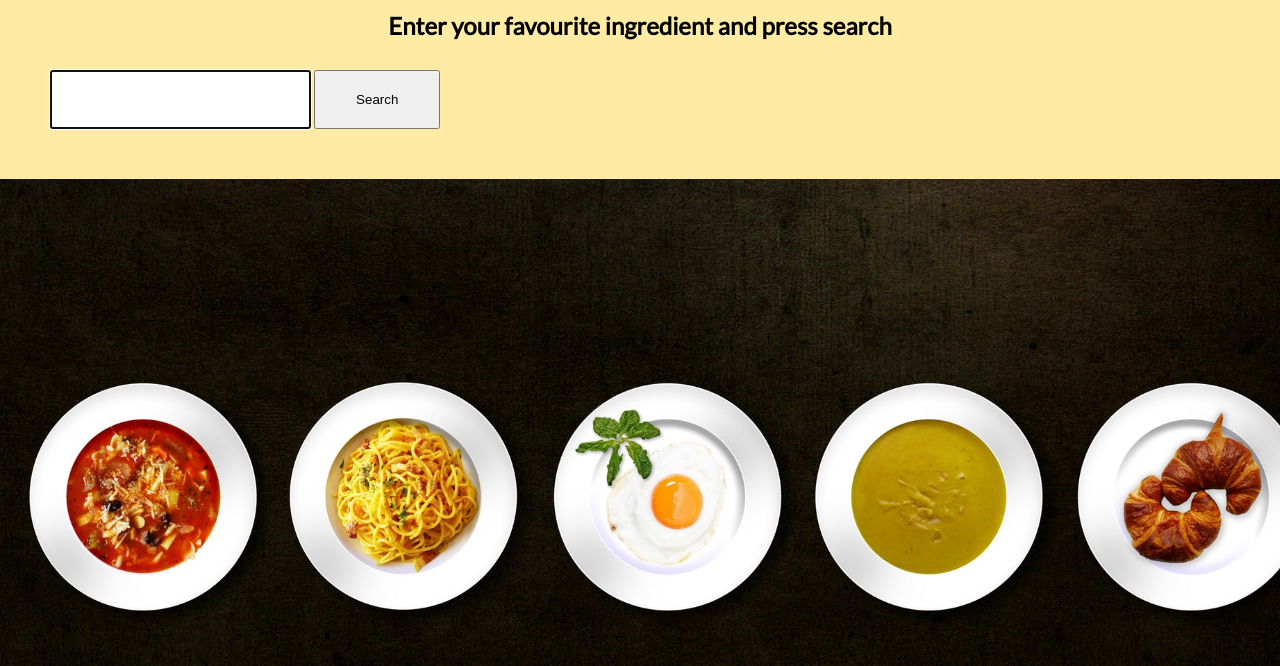
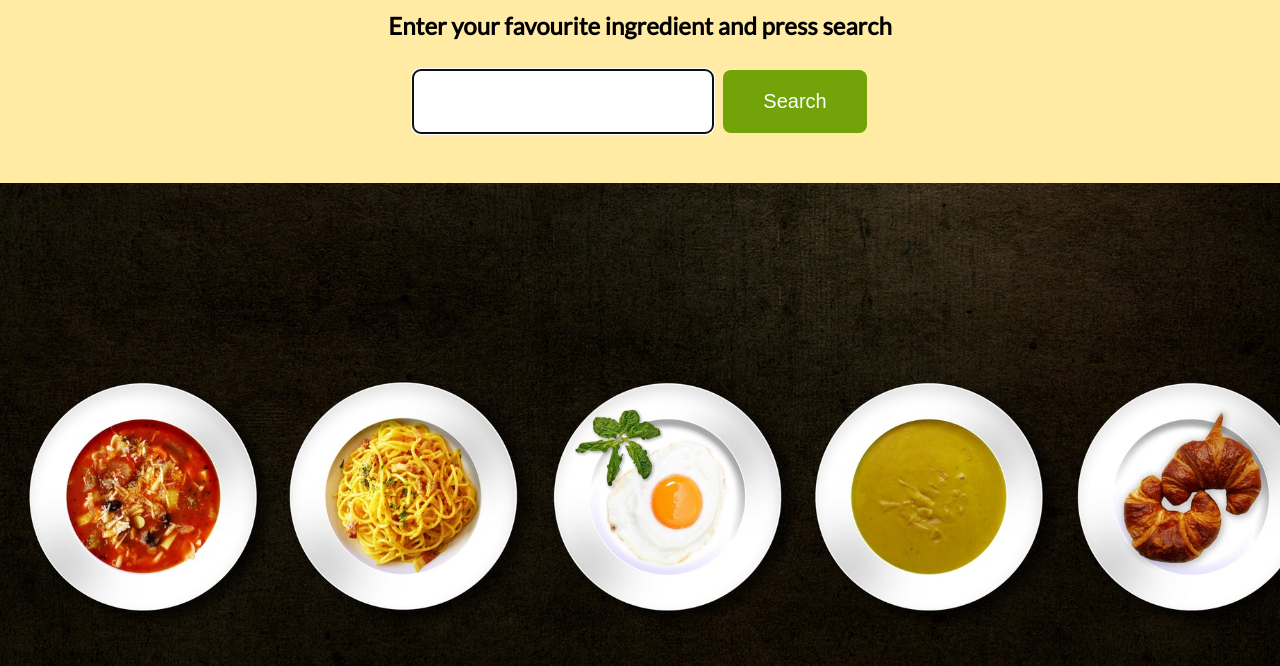
Before and after one commit to gcelma/Recipe-App, a plain HTML site: page index.html in a window 1280 px wide. Shown: the part 134-800 px from the top of the page. Drawn offline with Linux system fonts and the light colour scheme.

Commit message:
chnages to css & jquery

```diff
--- a/scripts/main.js
+++ b/scripts/main.js
@@ -1,8 +1,6 @@
 $('form').submit(function(e) {
     e.preventDefault();
-    $('.shown_title').remove();
-    $('.shown_image').remove();
-    $('.shown_recipe').remove();
+    $('.load_results').remove();
     var query = $('input').val();
     $('form').trigger('reset');
 
@@ -20,7 +18,7 @@ $('form').submit(function(e) {
     function successFn(result) {
         var recipes = result.hits;
         for(var i=0; i<recipes.length; i++){
-        $("#results").append("<div><h2 class='shown_title'>"+recipes[i].recipe.label+"</h2><p class='shown_image'><img src="+recipes[i].recipe.image+"></p><p class='shown_recipe'><a href="+recipes[i].recipe.url+" target='_blank'>Show me the recipe!</a></p></div>");
+        $("#results").append("<div class='load_results'><h2>"+recipes[i].recipe.label+"</h2><p><img src="+recipes[i].recipe.image+"></p><p id='img-link'><a href="+recipes[i].recipe.url+" target='_blank'>Show me the recipe!</a></p></div>");
         }
     }
 
--- a/styles/main.css
+++ b/styles/main.css
@@ -32,18 +32,29 @@ body {
     padding-bottom: 30px;
 }
 
-#search-bar {
+#search_bar {
     display: flex;
-    flex-flow: row nowrap;
+    flex-flow: row wrap;
     justify-content: center;
 }
 
 input {
     padding: 20px 40px 20px 40px;
+    width: 300px;
+    margin-right: 5px;
+    border-radius: 8px;
+    border: none;
+    font-size: 20px;
 }
 
 button {
     padding: 20px 40px 20px 40px;
+    margin-left: 5px;
+    background: #72A308;
+    color: #fff;
+    font-size: 20px;
+    border-radius: 8px;
+    border: none;
 }
 
 
@@ -54,6 +65,7 @@ button {
     display: flex;
     flex-flow: row wrap;
     background: black;
+    justify-content: space-evenly;
 }
 
 #results div {
@@ -63,10 +75,10 @@ button {
 
 #results div h2 {
     text-align: center;
-    padding-bottom: 20px
+    padding-bottom: 20px;
+    font-size: 20px;
 }
 
 #results div a {
-    text-align: center;
     color: #ffeba4;
 }
```
Also changed, not shown: index.html (+1 -1 lines).
